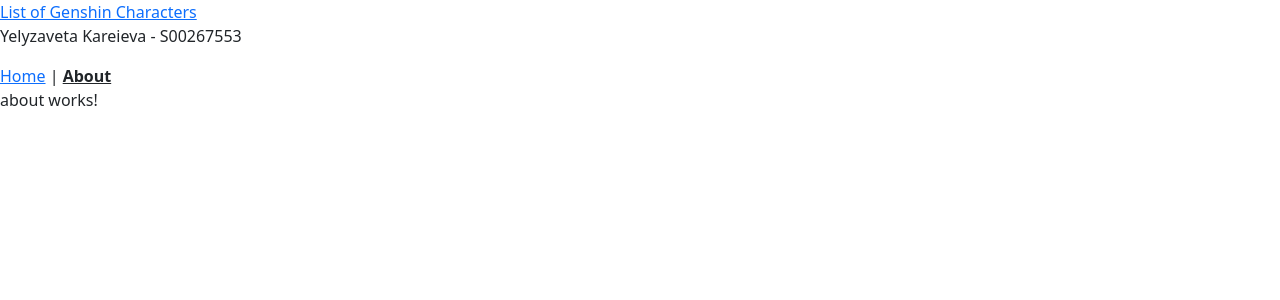
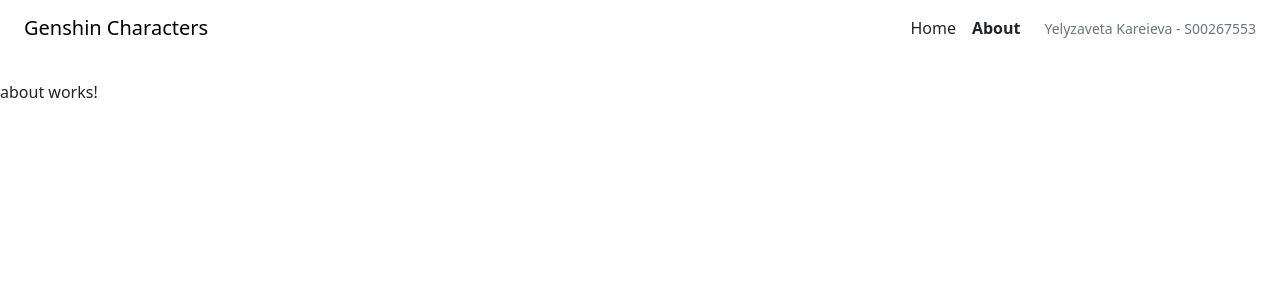
Before and after one commit to WP1ATU/ca2-Shprotya, an Angular app: page /about in a window 1280 px wide. Shown: the top 300 px of the page. Built offline with nearby package versions, Linux system fonts and the light colour scheme.

Commit message:
a bit of styling added

```diff
--- a/src/app/app.html
+++ b/src/app/app.html
@@ -1,10 +1,11 @@
-<nav>
-    <a routerLink="/">List of Genshin Characters</a> <p>Yelyzaveta Kareieva - S00267553</p>
-    <div>
-        <a routerLink="/" routerLinkActive="fw-bold text-dark"
-            [routerLinkActiveOptions]="{exact: true}">Home</a> |
-        <a routerLink="/about" routerLinkActive="fw-bold text-dark">About</a>
-    </div>
+<nav class="navbar px-4 mb-4">
+  <a class="navbar-brand" routerLink="/">Genshin Characters</a>
+  <div class="ms-auto d-flex gap-3">
+    <a class="nav-link" routerLink="/" routerLinkActive="fw-bold"
+      [routerLinkActiveOptions]="{exact: true}">Home</a>
+    <a class="nav-link" routerLink="/about" routerLinkActive="fw-bold">About</a>
+  </div>
+  <span class="text-secondary ms-4 small">Yelyzaveta Kareieva - S00267553</span>
 </nav>
 
 <router-outlet />
--- a/src/app/listcharacters/listcharacters.html
+++ b/src/app/listcharacters/listcharacters.html
@@ -1,19 +1,21 @@
-<p>Total characters: {{ characters().length }}</p>
+<p class="text-muted">Total characters: <strong>{{ characters().length }}</strong></p>
+
 @if (characters().length === 0) {
-<p>No characters found.</p>
+<div class="alert alert-warning">Could not connect to the Server</div>
 } @else {
-@for (character of characters(); track $index) {
-<div class="card mb-3" style="max-width: 540px;">
-    <div class="row g-0">
-        <div class="col-md-4">
-            <img src="{{character.img}}" class="img-fluid rounded-start" alt="{{character.name}}">
-        </div>
-        <div class="col-md-8">
+<div class="row row-cols-1 row-cols-md-3 g-4">
+    @for (character of characters(); track $index) {
+    <div class="col">
+        <div class="card h-100 w-100 shadow-sm">
+            <img src="{{ character.img }}" class="card-img-top" alt="{{ character.name }}"
+                style="object-fit: contain; height: 300px;">
             <div class="card-body">
-                <h5 class="card-title">{{character.name}}</h5>
+                <h5 class="card-title">{{ character.name || 'Unknown Character' }}</h5>
+                <span class="badge bg-primary me-1">{{ character.role }}</span>
+                <span class="badge bg-info text-dark">{{ character.element }}</span>
             </div>
         </div>
     </div>
+    }
 </div>
 }
-}
```
